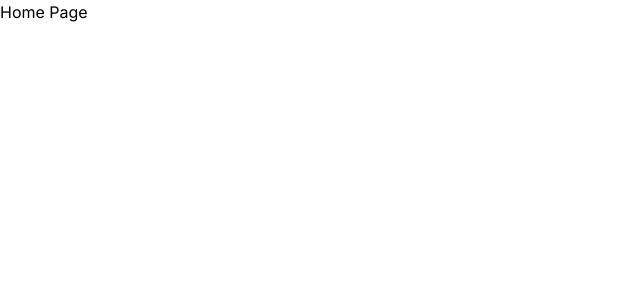
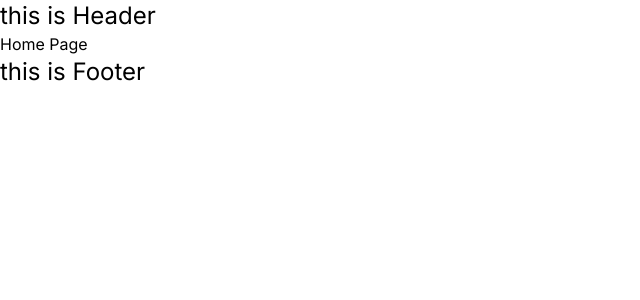
Before and after one commit to prathambhalke/learn-next-js, a Next.js app: page / in a window 1280 px wide. Shown: the top 300 px of the page, without its empty margins (0-640 px from the left). Built offline with nearby package versions, Linux system fonts and the light colour scheme.

Commit message:
👉A layout is UI that is shared between multiple pages. 👉 On navigation, layouts preserve state, remain interactive, and do not re-render 👉 The layout should be nested as well

```diff
--- /dev/null
+++ b/src/app/Routing/dynamicRoute/[productId]/layout.tsx
@@ -0,0 +1,12 @@
+export default function RootLayout({
+  children,
+}: {
+  children: React.ReactNode;
+}) {
+  return (
+    <>
+      {children}
+      <h1 className="text-2xl">Featured layout product</h1>
+    </>
+  );
+}
--- a/src/app/layout.tsx
+++ b/src/app/layout.tsx
@@ -1,22 +1,30 @@
-import type { Metadata } from 'next'
-import { Inter } from 'next/font/google'
-import './globals.css'
+import type { Metadata } from "next";
+import { Inter } from "next/font/google";
+import "./globals.css";
 
-const inter = Inter({ subsets: ['latin'] })
+const inter = Inter({ subsets: ["latin"] });
 
 export const metadata: Metadata = {
-  title: 'Create Next App',
-  description: 'Generated by create next app',
-}
+  title: "Create Next App",
+  description: "Generated by create next app",
+};
 
 export default function RootLayout({
   children,
 }: {
-  children: React.ReactNode
+  children: React.ReactNode;
 }) {
   return (
     <html lang="en">
-      <body className={inter.className}>{children}</body>
+      <body className={inter.className}>
+        <div>
+          <h1 className="text-2xl">this is Header</h1>
+        </div>
+        {children}
+        <div>
+          <h1 className="text-2xl">this is Footer</h1>
+        </div>
+      </body>
     </html>
-  )
+  );
 }
```
